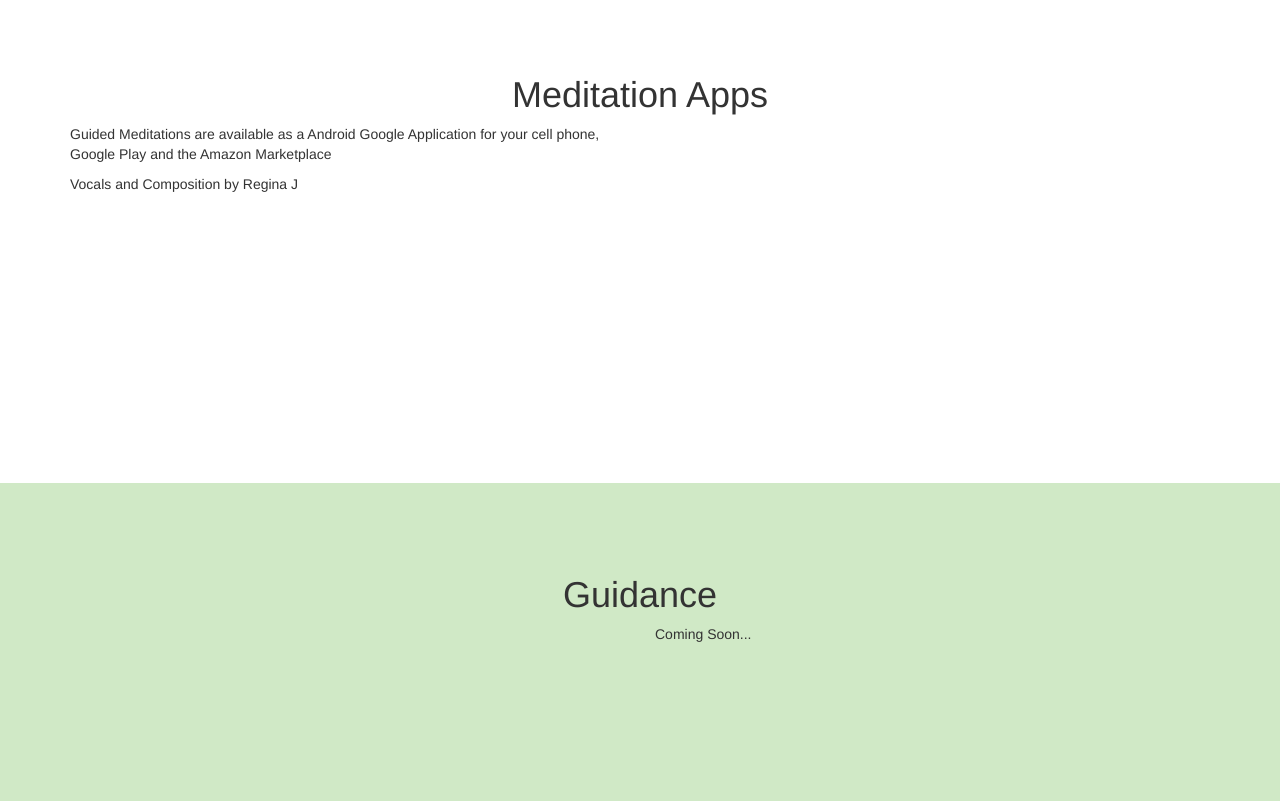
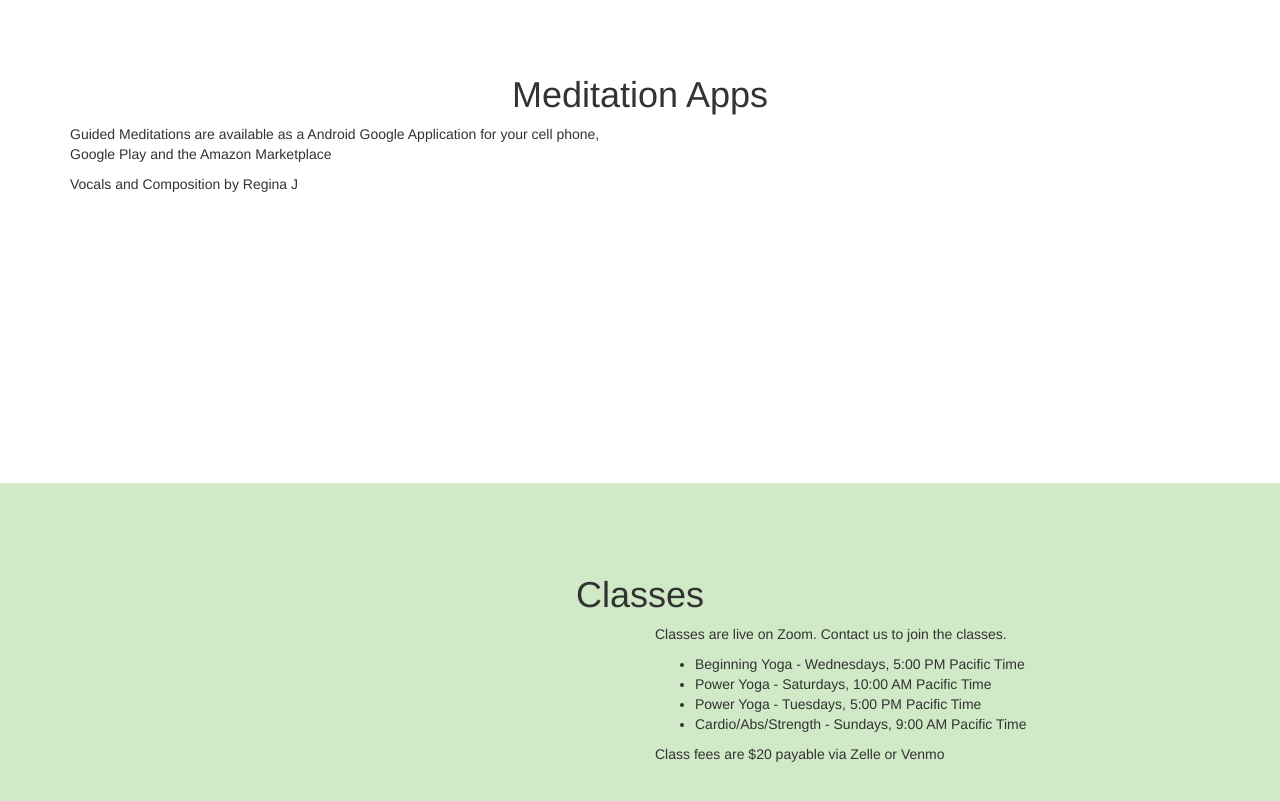
Before and after one commit to jrbrayjr2006/yoga-avani-web, a plain HTML site: page index.html in a window 1280 px wide. Shown: the part 2505-3306 px from the top of the page. Drawn offline with nearby package versions, Linux system fonts and the light colour scheme; a script that the page names is missing.

Commit message:
Updated copyright year and added class schedule

```diff
--- a/index.html
+++ b/index.html
@@ -200,13 +200,24 @@
     <div class="container">
         <div class="row">
             <div class="col-md-12">
-                <h1 class="yoga-sub-heading">Guidance</h1>
+                <h1 class="yoga-sub-heading">Classes</h1>
             </div>
         </div>
         <div class="row">
             <div class="col-md-6"></div>
             <div class="col-md-6">
-                Coming Soon...
+                <p>
+                    Classes are live on Zoom.  Contact us to join the classes.
+                </p>
+                <ul>
+                    <li>Beginning Yoga - Wednesdays, 5:00 PM Pacific Time</li>
+                    <li>Power Yoga - Saturdays, 10:00 AM Pacific Time</li>
+                    <li>Power Yoga - Tuesdays, 5:00 PM Pacific Time</li>
+                    <li>Cardio/Abs/Strength - Sundays, 9:00 AM Pacific Time</li>
+                </ul>
+                <p>
+                    Class fees are $20 payable via Zelle or Venmo
+                </p>
             </div>
         </div>
     </div>
@@ -266,7 +277,7 @@
 <footer>
     <div class="container">
         <!-- footer content goes here -->
-        Yoga Avani Copyright &copy; 2017
+        Yoga Avani Copyright &copy; 2020
     </div>
 </footer>
 
```
Also changed, not shown: images/yoga_hero.png (added).
